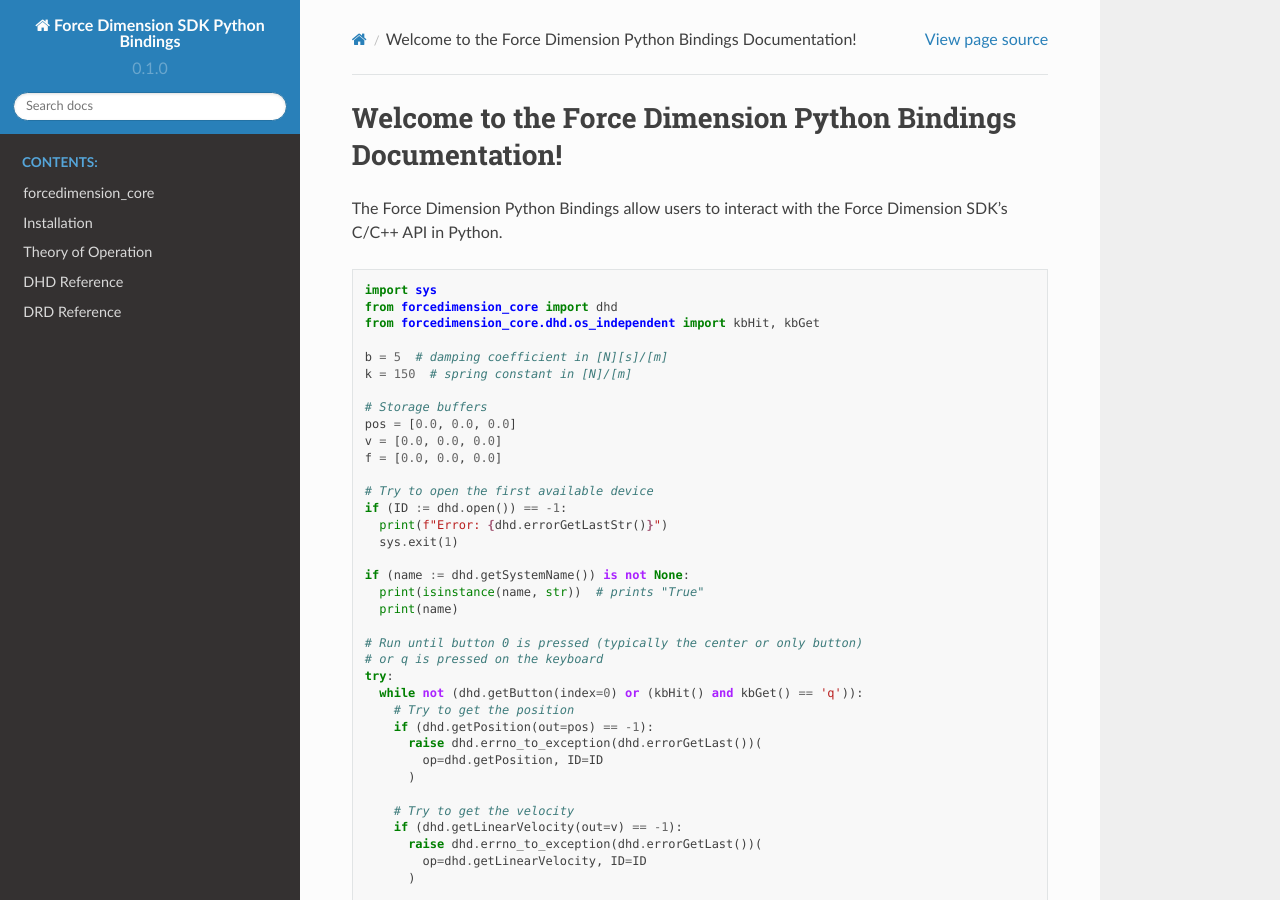
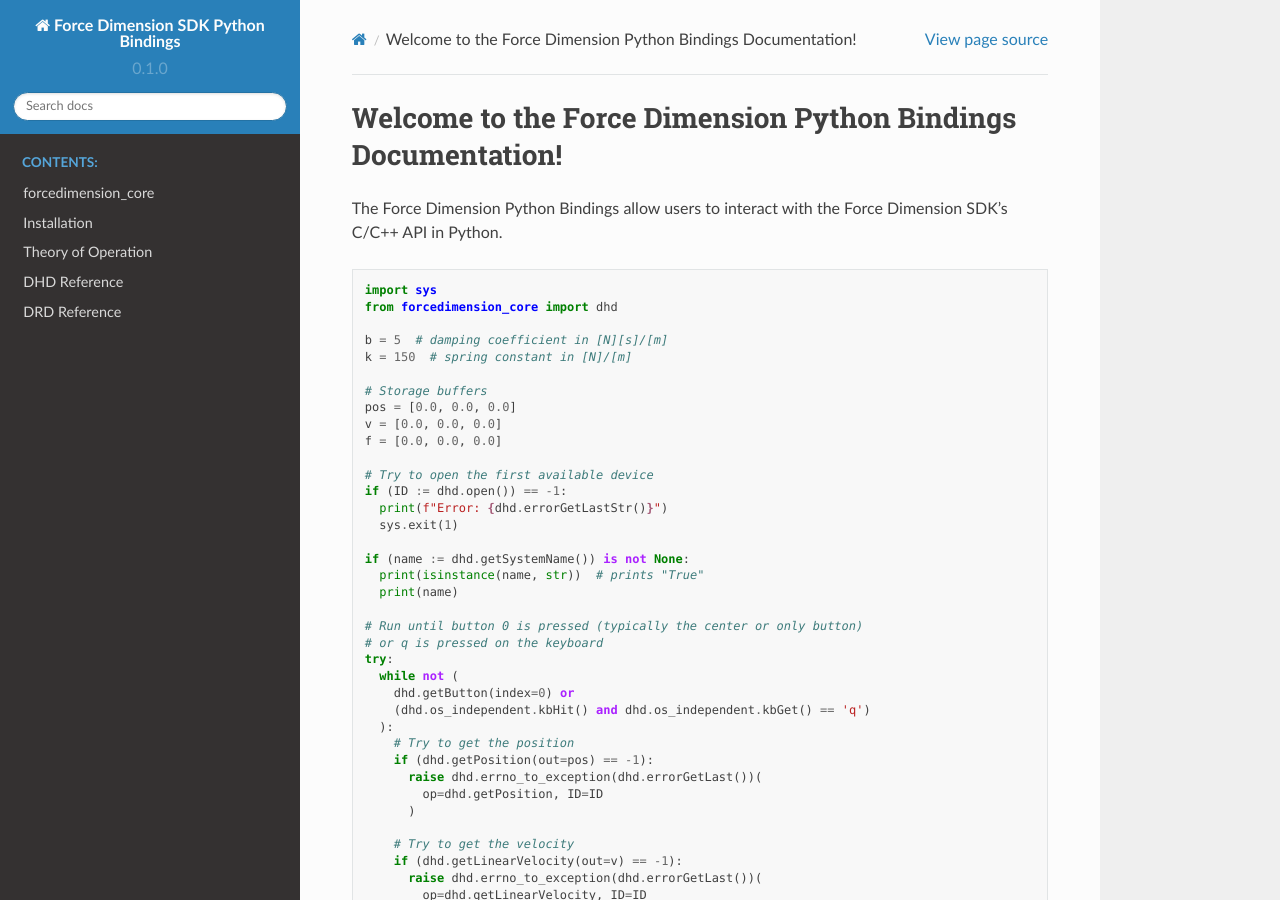
Before and after one commit to EmDash00/forcedimension_core-python-docs, a Sphinx documentation site: the page built from docs/source/index.rst, in a window 1280 px wide and 900 px high. Built offline with Sphinx 7.4.7 and the Read the Docs theme 2.0.0, drawn with Linux system fonts in a browser that asks for light colours.

Commit message:
Don't import from os_independent in the example.

```diff
--- a/docs/source/index.rst
+++ b/docs/source/index.rst
@@ -13,7 +13,6 @@
 
   import sys
   from forcedimension_core import dhd
-  from forcedimension_core.dhd.os_independent import kbHit, kbGet
 
   b = 5  # damping coefficient in [N][s]/[m]
   k = 150  # spring constant in [N]/[m]
@@ -35,7 +34,10 @@
   # Run until button 0 is pressed (typically the center or only button)
   # or q is pressed on the keyboard
   try:
-    while not (dhd.getButton(index=0) or (kbHit() and kbGet() == 'q')):
+    while not (
+      dhd.getButton(index=0) or
+      (dhd.os_independent.kbHit() and dhd.os_independent.kbGet() == 'q')
+    ):
       # Try to get the position
       if (dhd.getPosition(out=pos) == -1):
         raise dhd.errno_to_exception(dhd.errorGetLast())(
```
